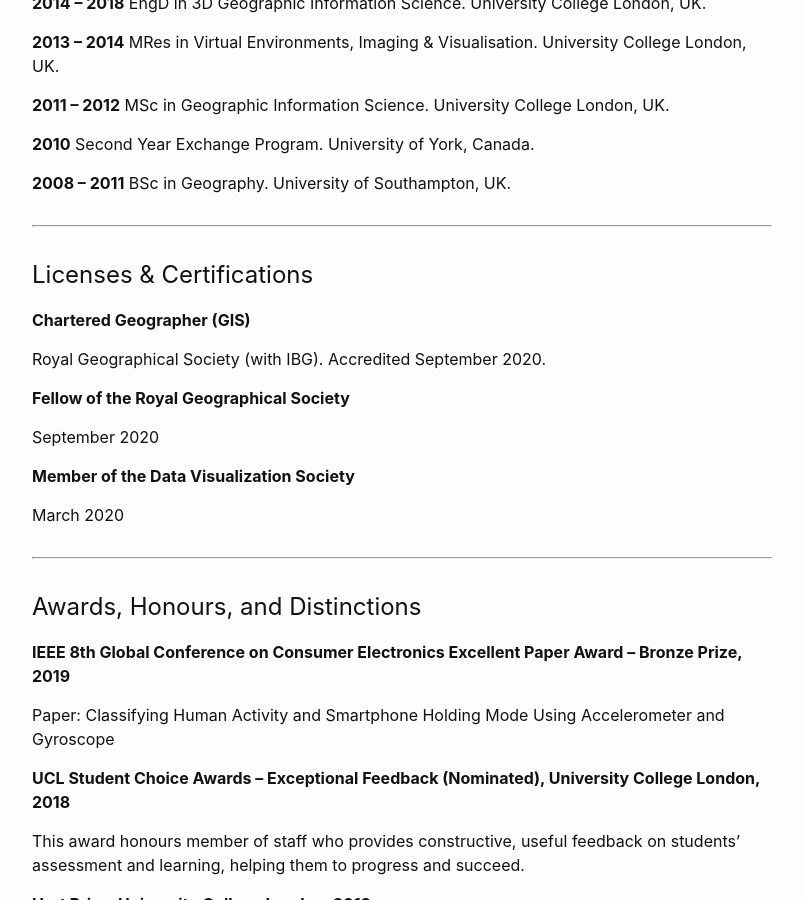
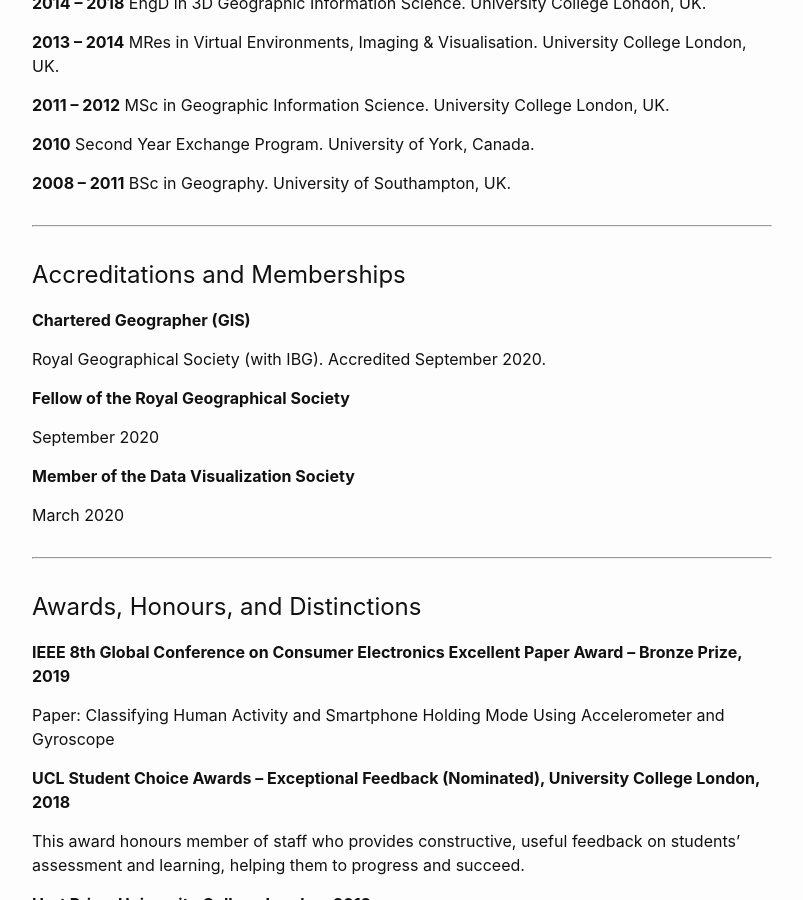
Before and after one commit to kel196/kel196.github.io, a Jekyll site: the page built from index.md, in a window 1280 px wide and 900 px high, scrolled down 2067 px. Shown: the whole window, without its empty margins (238-1041 px from the left). Built offline with Jekyll 4.4.1, drawn with Linux system fonts in a browser that asks for light colours; our own code applies the rules of GitHub Pages for plain Markdown files.

Commit message:
Update index.md

```diff
--- a/index.md
+++ b/index.md
@@ -61,7 +61,7 @@ Peninsular House, 30 Monument Street, London EC3R 8NB United Kingdom
 **2008 – 2011** BSc in Geography. University of Southampton, UK.
 
 ---
-## Licenses & Certifications
+## Accreditations and Memberships
 
 **Chartered Geographer (GIS)**
 
```
